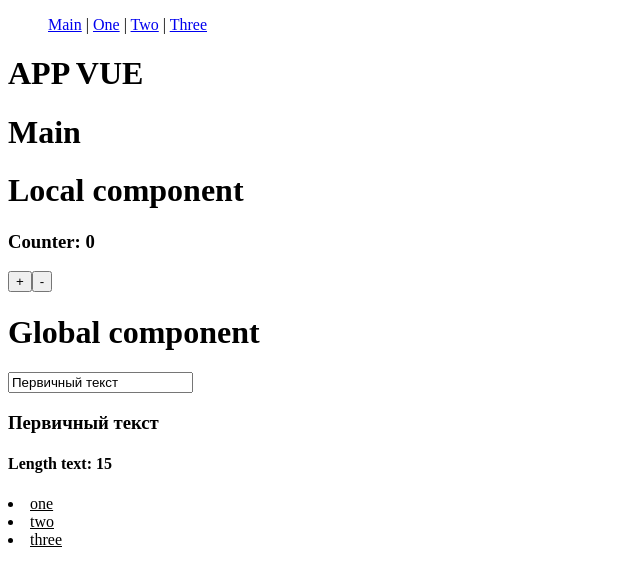
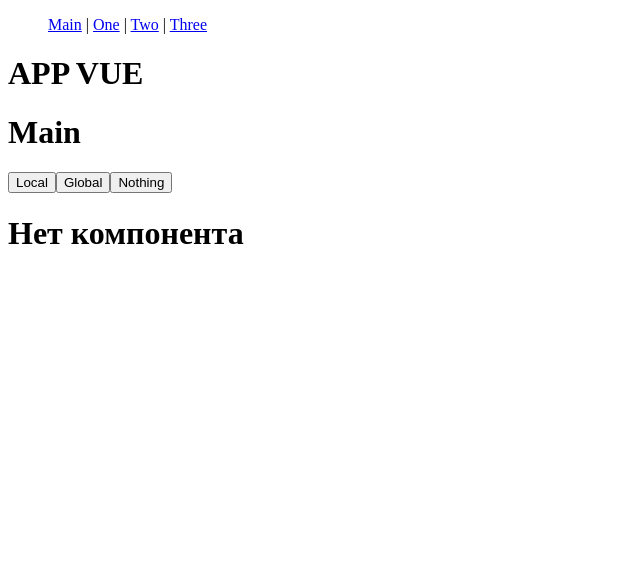
Before and after one commit to Fiasko99/vue3-learn, a Vue app: page / in a window 1280 px wide. Shown: the top 586 px of the page, without its empty margins (0-640 px from the left). Built offline with nearby package versions, Linux system fonts and the light colour scheme.

Commit message:
v-if base use

```diff
--- a/src/App.vue
+++ b/src/App.vue
@@ -7,17 +7,33 @@
   </ul>
   <h1>APP VUE</h1>
   <router-view></router-view>
+  <div>
+    <button @click="changeSelect('local')">Local</button>
+    <button @click="changeSelect('global')">Global</button>
+    <button @click="changeSelect('')">Nothing</button>
+  </div>
   <main>
-    <local-component />
-    <global-component />
+    <local-component v-if="selected == 'local'" />
+    <global-component v-else-if="selected == 'global'" />
+    <h1 v-else>Нет компонента</h1>
   </main>
 </template>
 
 <script>
 import LocalComponent from "@/components/Lacal.vue";
 export default {
+  data() {
+    return {
+      selected: ''
+    }
+  },
   components: {
     LocalComponent
+  },
+  methods: {
+    changeSelect(page) {
+      this.selected = page
+    }
   }
 }
 </script>
```
